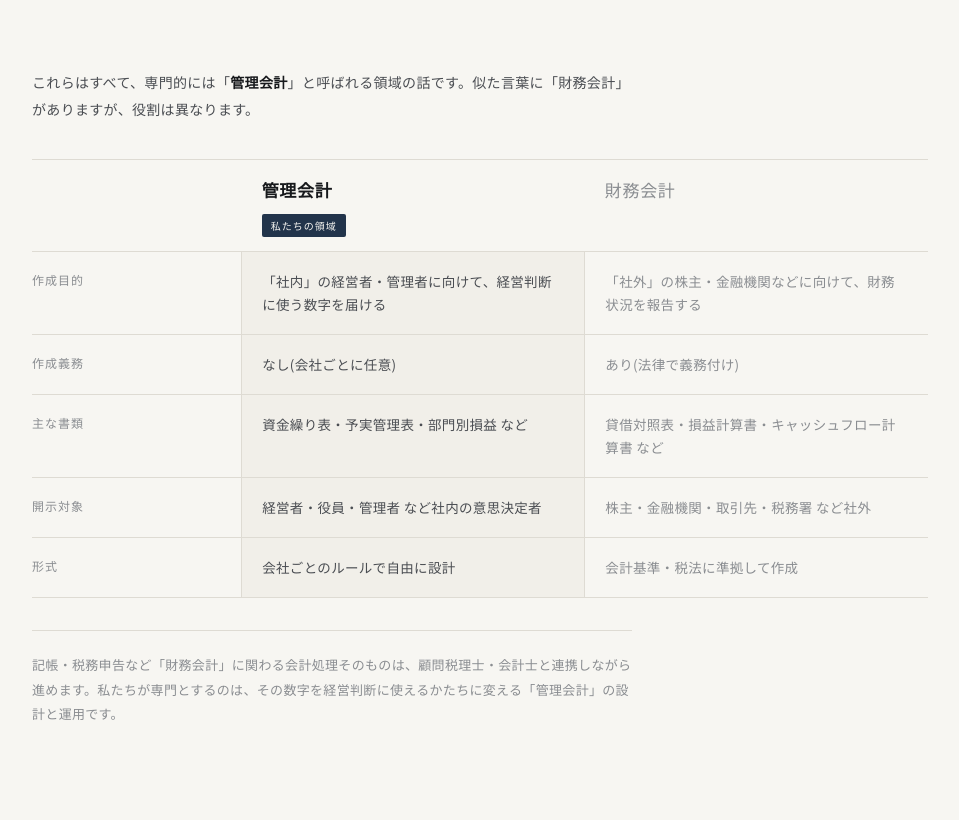
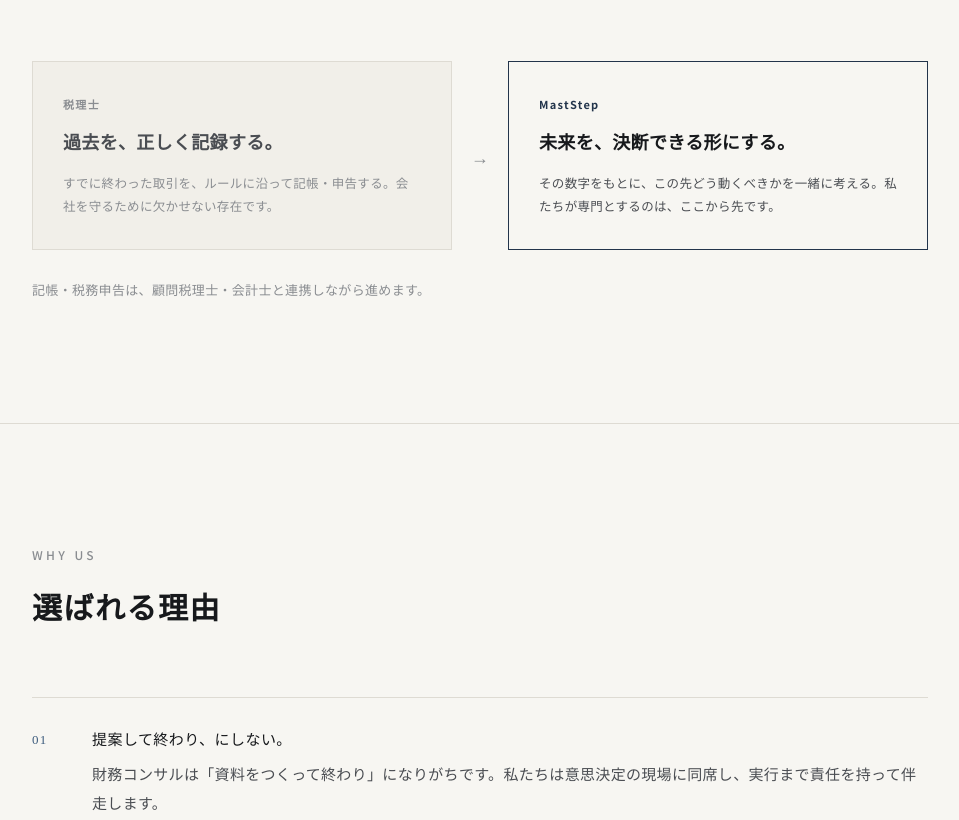
Before and after one commit to koushiyano/my-hp, a plain HTML site: page index.html in a window 1280 px wide. Shown: the part 1484-2304 px from the top of the page, without its empty margins (160-1119 px from the left). Drawn offline with Linux system fonts and the light colour scheme.

Commit message:
Add files via upload

```diff
--- a/index.html
+++ b/index.html
@@ -158,6 +158,18 @@
   }
   .service-card h3{font-size:18px;font-weight:600;margin-bottom:16px;letter-spacing:.04em;line-height:1.6;}
   .service-card p{font-size:13.5px;color:var(--ink-soft);}
+  .solves{margin-top:22px;padding-top:18px;border-top:1px solid var(--line);}
+  .solves-label{
+    display:block;font-size:10.5px;letter-spacing:.1em;color:var(--mute);margin-bottom:9px;
+  }
+  .pain-tag{
+    display:inline-block;font-size:11.5px;color:var(--navy-soft);
+    border:1px solid var(--line);border-radius:2px;padding:3px 9px;
+    margin:0 6px 6px 0;
+  }
+  .service-card .outcome{
+    font-size:13px;color:var(--ink);margin-top:14px;font-weight:500;line-height:1.7;
+  }
 
   /* COMPANY TABLE */
   table{width:100%;border-collapse:collapse;font-size:14px;}
@@ -168,37 +180,34 @@
     width:180px;color:var(--mute);font-size:12px;letter-spacing:.1em;font-weight:500;
   }
 
-  /* SCOPE TABLE */
-  .scope-table{width:100%;border-collapse:collapse;font-size:13.5px;table-layout:fixed;}
-  .scope-table th,.scope-table td{
-    padding:18px 20px;text-align:left;vertical-align:top;font-weight:400;
-    border-top:1px solid var(--line);line-height:1.7;
+  .past-future{
+    display:flex;align-items:stretch;gap:0;
   }
-  .scope-table tr:last-child td{border-bottom:1px solid var(--line);}
-  .scope-table th.row-label{width:110px;}
-  .scope-table td.row-label{
-    color:var(--mute);font-size:12px;letter-spacing:.08em;font-weight:500;padding-left:0;
+  .pf-card{
+    flex:1;padding:32px 30px;border:1px solid var(--line);
   }
-  .scope-table th{
-    font-family:'Noto Serif JP',serif;font-size:17px;font-weight:600;letter-spacing:.04em;
-    border-top:none;padding-bottom:14px;position:relative;
+  .pf-past{background:var(--paper-deep);color:var(--mute);}
+  .pf-future{background:var(--paper);border-color:var(--navy);border-width:1.5px;}
+  .pf-label{
+    display:block;font-size:11px;letter-spacing:.12em;font-weight:600;margin-bottom:14px;
   }
-  .scope-table th.col-ours{color:var(--ink);}
-  .scope-table th.col-others{color:var(--mute);font-weight:500;}
-  .ours-tag{
-    display:block;font-family:'Noto Sans JP',sans-serif;font-size:10px;font-weight:500;
-    letter-spacing:.1em;color:var(--paper);background:var(--navy);
-    padding:3px 9px;border-radius:2px;width:fit-content;margin-top:8px;
+  .pf-past .pf-label{color:var(--mute);}
+  .pf-future .pf-label{color:var(--navy);}
+  .pf-headline{
+    font-family:'Noto Serif JP',serif;font-size:18px;font-weight:600;margin-bottom:14px;line-height:1.6;
   }
-  .scope-table td.col-ours{
-    color:var(--ink-soft);background:var(--paper-deep);border-left:1px solid var(--line);border-right:1px solid var(--line);
+  .pf-past .pf-headline{color:var(--ink-soft);}
+  .pf-future .pf-headline{color:var(--ink);}
+  .pf-desc{font-size:12.5px;line-height:1.8;}
+  .pf-past .pf-desc{color:var(--mute);}
+  .pf-future .pf-desc{color:var(--ink-soft);}
+  .pf-arrow{
+    display:flex;align-items:center;justify-content:center;
+    width:56px;flex-shrink:0;color:var(--mute);font-size:18px;
   }
-  .scope-table td.col-others{color:var(--mute);}
-  .scope-table thead th.col-ours{background:transparent;}
   @media (max-width:640px){
-    .scope-table{font-size:12.5px;}
-    .scope-table th,.scope-table td{padding:14px 10px;}
-    .scope-table th.row-label{width:64px;}
+    .past-future{flex-direction:column;}
+    .pf-arrow{width:100%;height:36px;transform:rotate(90deg);}
   }
 
   .type-grid{
@@ -352,50 +361,21 @@
         </div>
       </div>
 
-      <div class="reveal" style="margin-top:72px;">
-        <p style="font-size:14px;color:var(--ink-soft);max-width:600px;margin-bottom:36px;">これらはすべて、専門的には「<strong style="color:var(--ink);">管理会計</strong>」と呼ばれる領域の話です。似た言葉に「財務会計」がありますが、役割は異なります。</p>
-
-        <table class="scope-table">
-          <thead>
-            <tr>
-              <th class="row-label"></th>
-              <th class="col-ours">
-                管理会計
-                <span class="ours-tag">私たちの領域</span>
-              </th>
-              <th class="col-others">財務会計</th>
-            </tr>
-          </thead>
-          <tbody>
-            <tr>
-              <td class="row-label">作成目的</td>
-              <td class="col-ours">「社内」の経営者・管理者に向けて、経営判断に使う数字を届ける</td>
-              <td class="col-others">「社外」の株主・金融機関などに向けて、財務状況を報告する</td>
-            </tr>
-            <tr>
-              <td class="row-label">作成義務</td>
-              <td class="col-ours">なし(会社ごとに任意)</td>
-              <td class="col-others">あり(法律で義務付け)</td>
-            </tr>
-            <tr>
-              <td class="row-label">主な書類</td>
-              <td class="col-ours">資金繰り表・予実管理表・部門別損益 など</td>
-              <td class="col-others">貸借対照表・損益計算書・キャッシュフロー計算書 など</td>
-            </tr>
-            <tr>
-              <td class="row-label">開示対象</td>
-              <td class="col-ours">経営者・役員・管理者 など社内の意思決定者</td>
-              <td class="col-others">株主・金融機関・取引先・税務署 など社外</td>
-            </tr>
-            <tr>
-              <td class="row-label">形式</td>
-              <td class="col-ours">会社ごとのルールで自由に設計</td>
-              <td class="col-others">会計基準・税法に準拠して作成</td>
-            </tr>
-          </tbody>
-        </table>
-
-        <p style="font-size:13px;color:var(--mute);margin-top:32px;max-width:600px;border-top:1px solid var(--line);padding-top:22px;">記帳・税務申告など「財務会計」に関わる会計処理そのものは、顧問税理士・会計士と連携しながら進めます。私たちが専門とするのは、その数字を経営判断に使えるかたちに変える「管理会計」の設計と運用です。</p>
+      <div class="reveal" style="margin-top:64px;">
+        <div class="past-future">
+          <div class="pf-card pf-past">
+            <span class="pf-label">税理士</span>
+            <p class="pf-headline">過去を、正しく記録する。</p>
+            <p class="pf-desc">すでに終わった取引を、ルールに沿って記帳・申告する。会社を守るために欠かせない存在です。</p>
+          </div>
+          <div class="pf-arrow">→</div>
+          <div class="pf-card pf-future">
+            <span class="pf-label">MastStep</span>
+            <p class="pf-headline">未来を、決断できる形にする。</p>
+            <p class="pf-desc">その数字をもとに、この先どう動くべきかを一緒に考える。私たちが専門とするのは、ここから先です。</p>
+          </div>
+        </div>
+        <p style="font-size:13px;color:var(--mute);margin-top:28px;">記帳・税務申告は、顧問税理士・会計士と連携しながら進めます。</p>
       </div>
     </div>
   </section>
@@ -426,16 +406,32 @@
           <span class="tag">CFO ADVISORY</span>
           <h3>CFO代行・<br>財務戦略設計</h3>
           <p>資金繰り管理、月次決算のスピードアップ、経営会議で使える数字の見せ方まで、社外CFOとして経営に伴走します。</p>
+          <div class="solves">
+            <span class="solves-label">こんな悩みに</span>
+            <span class="pain-tag">今月の着地が読めない</span>
+            <span class="pain-tag">来月の支払いが不安</span>
+          </div>
+          <p class="outcome">→ 資金繰りの不安が減り、月次の着地を自分の言葉で説明できるようになります。</p>
         </div>
         <div class="service-card">
           <span class="tag">FUNDRAISING</span>
           <h3>資金調達<br>支援</h3>
           <p>金融機関との折衝、事業計画・資金計画の策定、投資家向け資料の作成まで、資金調達の一連のプロセスを支援します。</p>
+          <div class="solves">
+            <span class="solves-label">こんな悩みに</span>
+            <span class="pain-tag">銀行にどう説明すればいいか</span>
+          </div>
+          <p class="outcome">→ 数字の裏付けを持って、銀行・投資家に説得力のある説明ができるようになります。</p>
         </div>
         <div class="service-card">
           <span class="tag">MANAGEMENT ACCOUNTING</span>
           <h3>管理会計・<br>体制構築</h3>
           <p>部門別損益や予実管理の仕組みを整え、感覚ではなく数字で経営判断ができる管理会計の基盤をつくります。</p>
+          <div class="solves">
+            <span class="solves-label">こんな悩みに</span>
+            <span class="pain-tag">儲かってるはずなのにお金がない</span>
+          </div>
+          <p class="outcome">→ どの事業・商品が本当に儲かっているかが分かり、勘に頼らない判断ができるようになります。</p>
         </div>
       </div>
     </div>
```
